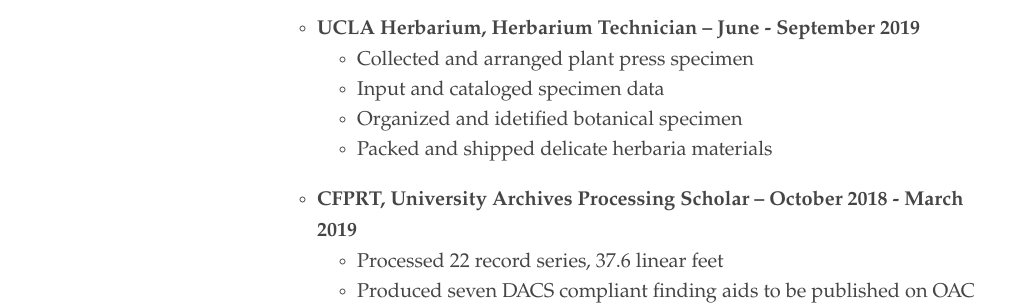
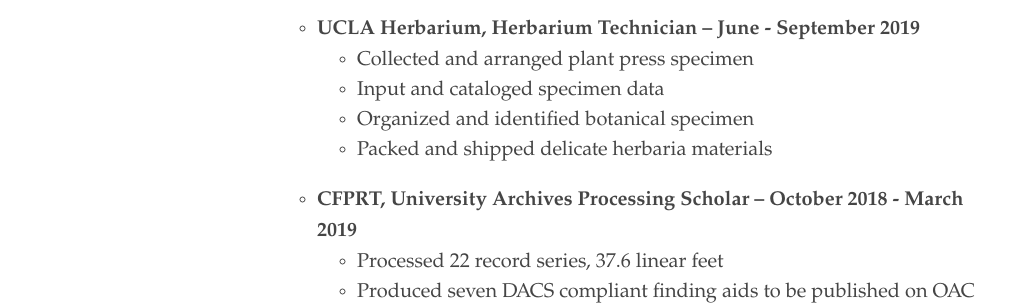
Before and after one commit to dylankarlsson/portfolio, a Jekyll site: the page built from resume.md, in a window 1280 px wide and 900 px high, scrolled down 786 px. Shown: the part 150-455 px from the top of the window, without its empty margins (3-1016 px from the left). Built offline with Jekyll 4.4.1, drawn with Linux system fonts in a browser that asks for light colours; some of the changed text lies outside the part shown.

Commit message:
Update resume.md

```diff
--- a/resume.md
+++ b/resume.md
@@ -27,7 +27,7 @@
 - **UCLA Herbarium, Herbarium Technician – June - September 2019**
   - Collected and arranged plant press specimen
   - Input and cataloged specimen data
-  - Organized and idetified botanical specimen
+  - Organized and identified botanical specimen
   - Packed and shipped delicate herbaria materials
 
 - **CFPRT, University Archives Processing Scholar – October 2018 - March 2019**
```
Also changed, not shown: other parts of resume.md (+3 -0 lines).
